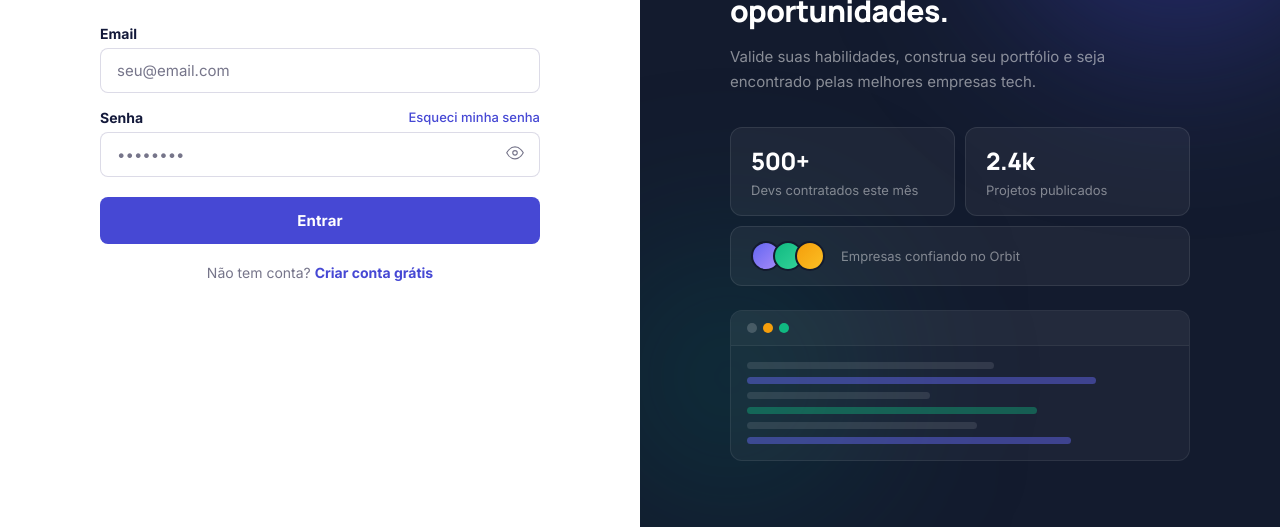
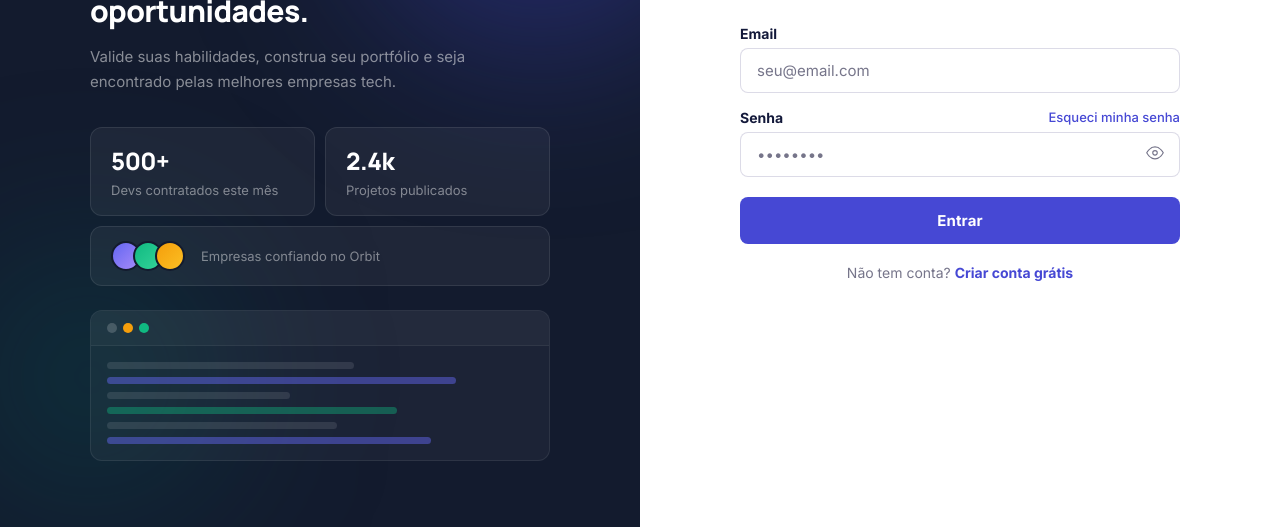
Before and after one commit to kaio-ferreira-pucminas/orbit, a plain HTML site: page src/pages/auth.html in a window 1280 px wide. Shown: the part 273-800 px from the top of the page. Drawn offline with Linux system fonts and the light colour scheme.

Commit message:
fix: swap auth layout — brand panel left, form panel right

```diff
--- a/src/styles/auth.css
+++ b/src/styles/auth.css
@@ -395,6 +395,7 @@ button { cursor: pointer; }
    BRAND PANEL — direita
 ----------------------------------------------- */
 .auth-panel--brand {
+  order: -1; /* painel de imagem à esquerda, formulário à direita */
   position: sticky;
   top: 64px;
   height: calc(100vh - 64px);
```
